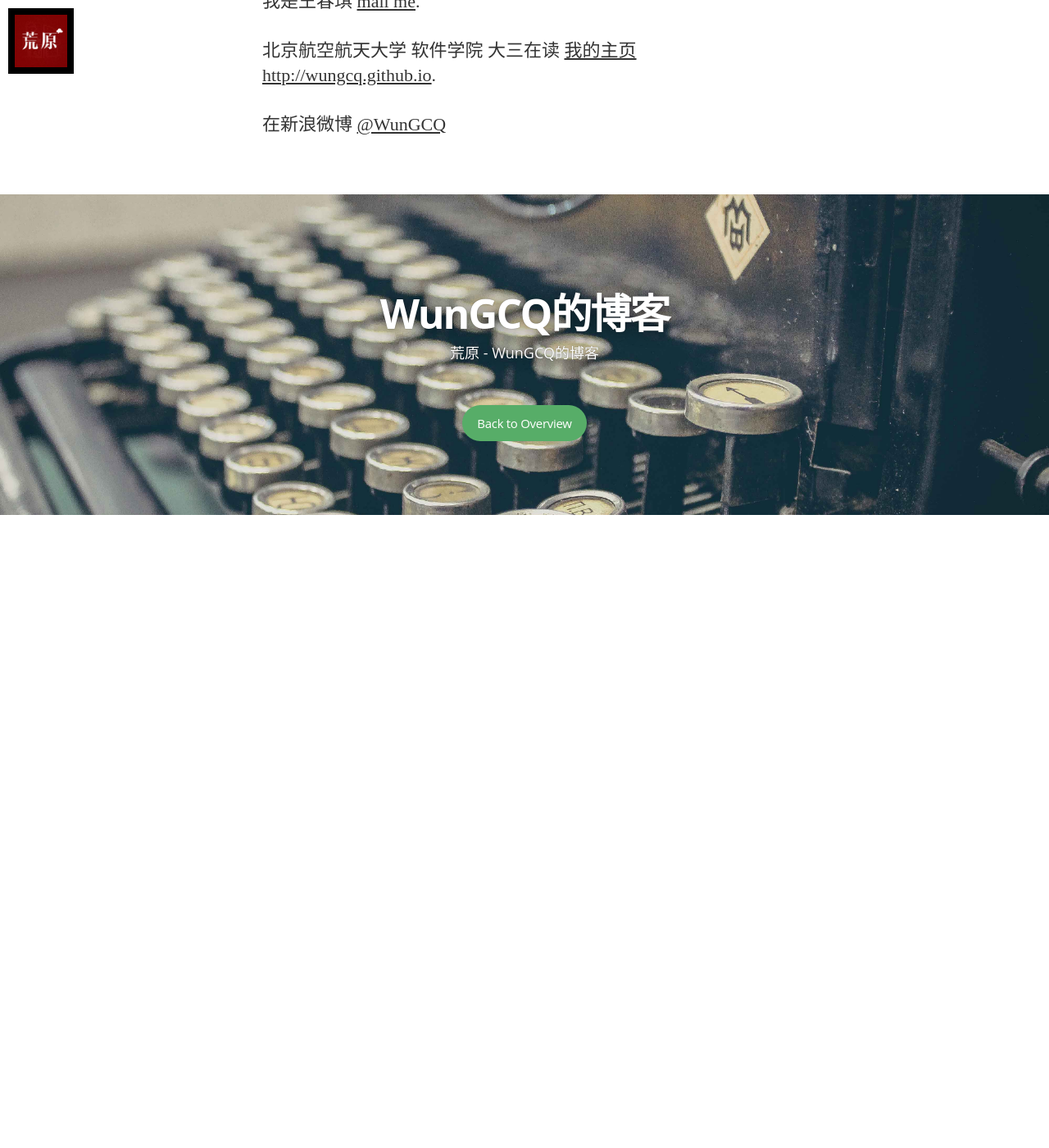
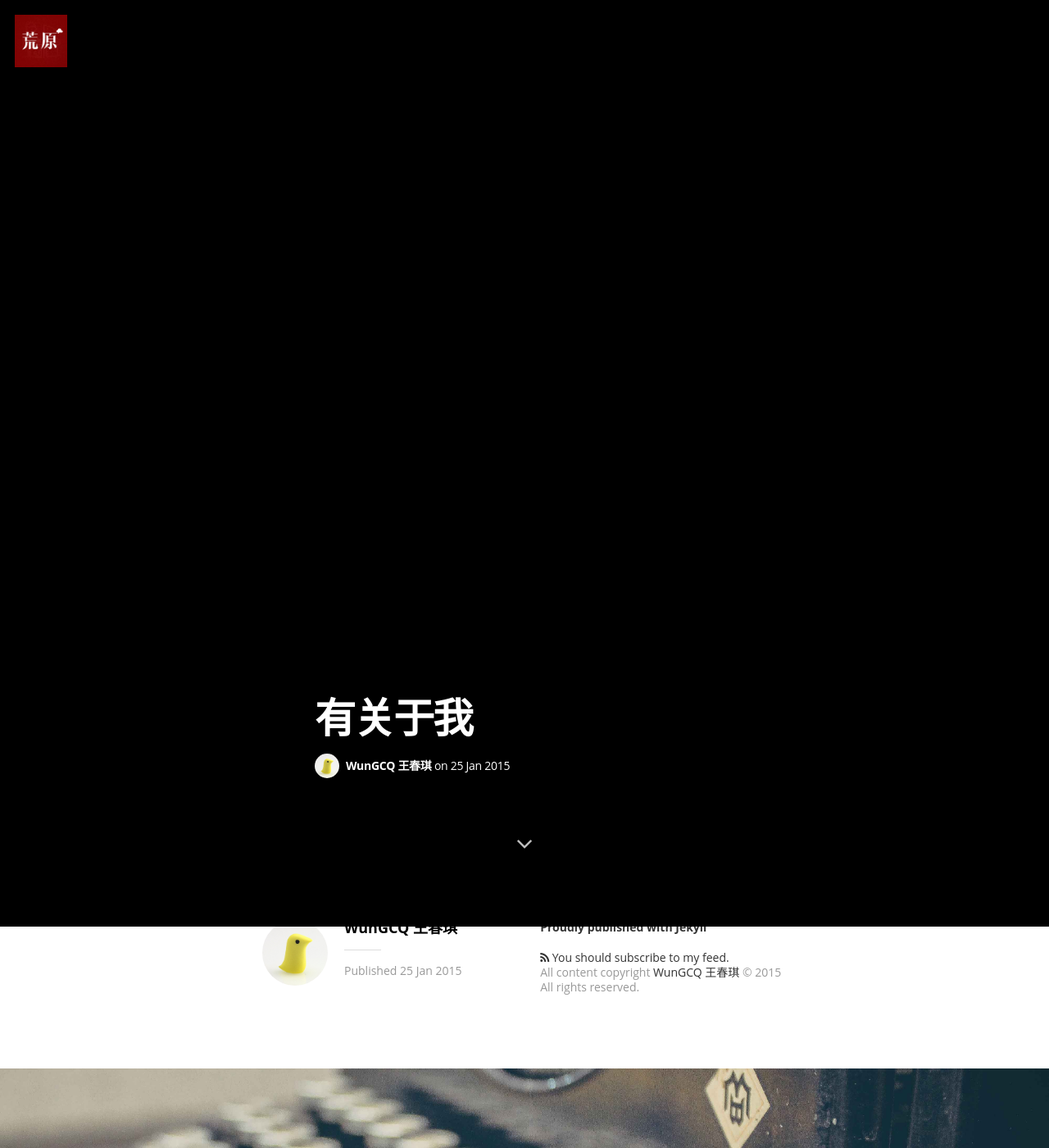
Before and after one commit to wcqblog/wcqblog.github.io, a Jekyll site: the page built from about.md, in a window 1280 px wide and 1400 px high, scrolled down 270 px. Shown: the whole window at 82% size. Built offline with Jekyll 4.4.1, drawn with Linux system fonts in a browser that asks for light colours; nearby versions of some CDN libraries; some web fonts are replaced; Markdown is read by kramdown in place of the engine named in the settings; before the commit the page ends 900 px from its top, so only the background shows below that; some of the changed text lies outside the part shown.

Commit message:
Update about.md

```diff
--- a/about.md
+++ b/about.md
@@ -1,8 +1,12 @@
 ---
-layout: page
-title: About
+layout: post
+title:  "有关于我"
+date:   2015-01-25 18:40:00
 permalink: /about/
+image: /assets/iamges/background_image.jpg
 ---
+
+#作者相关#
 
 我是王春琪
 [mail me](mailto:wangchunqibuaa@gmail.com).
```
